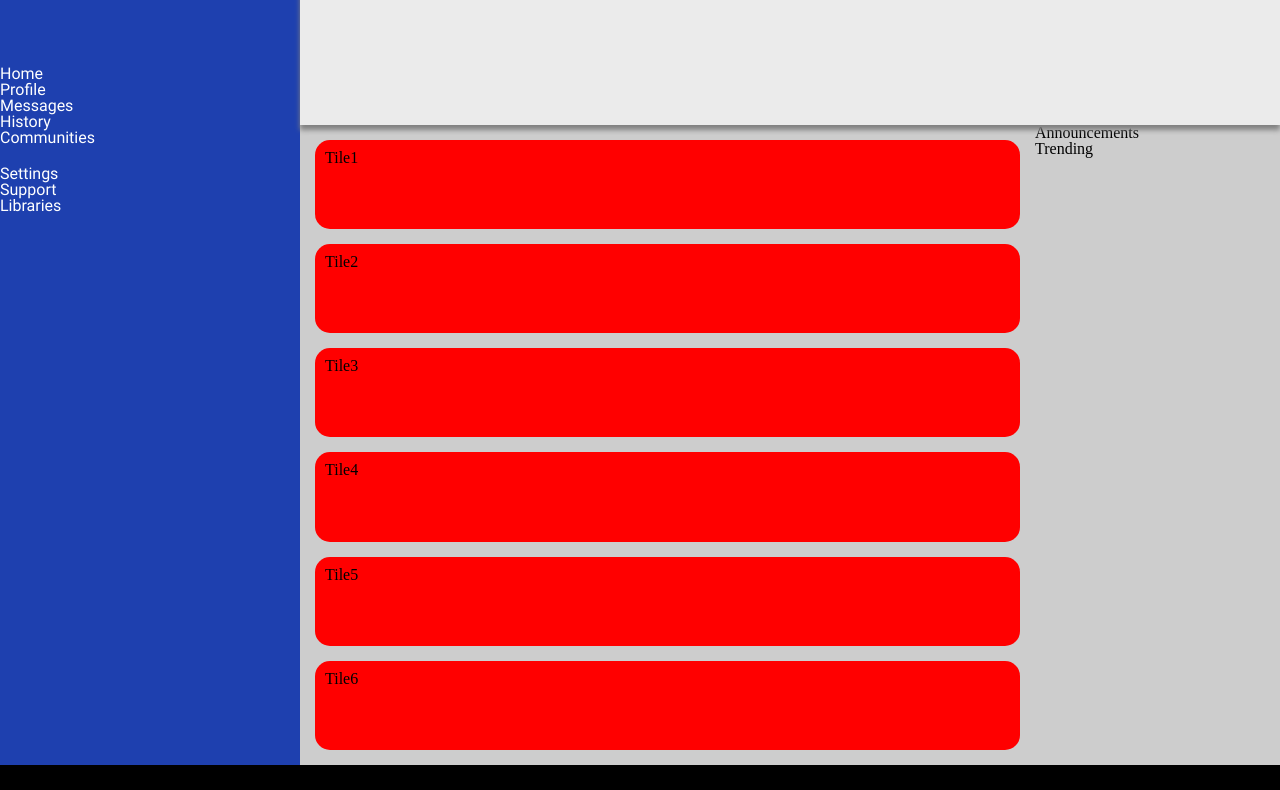
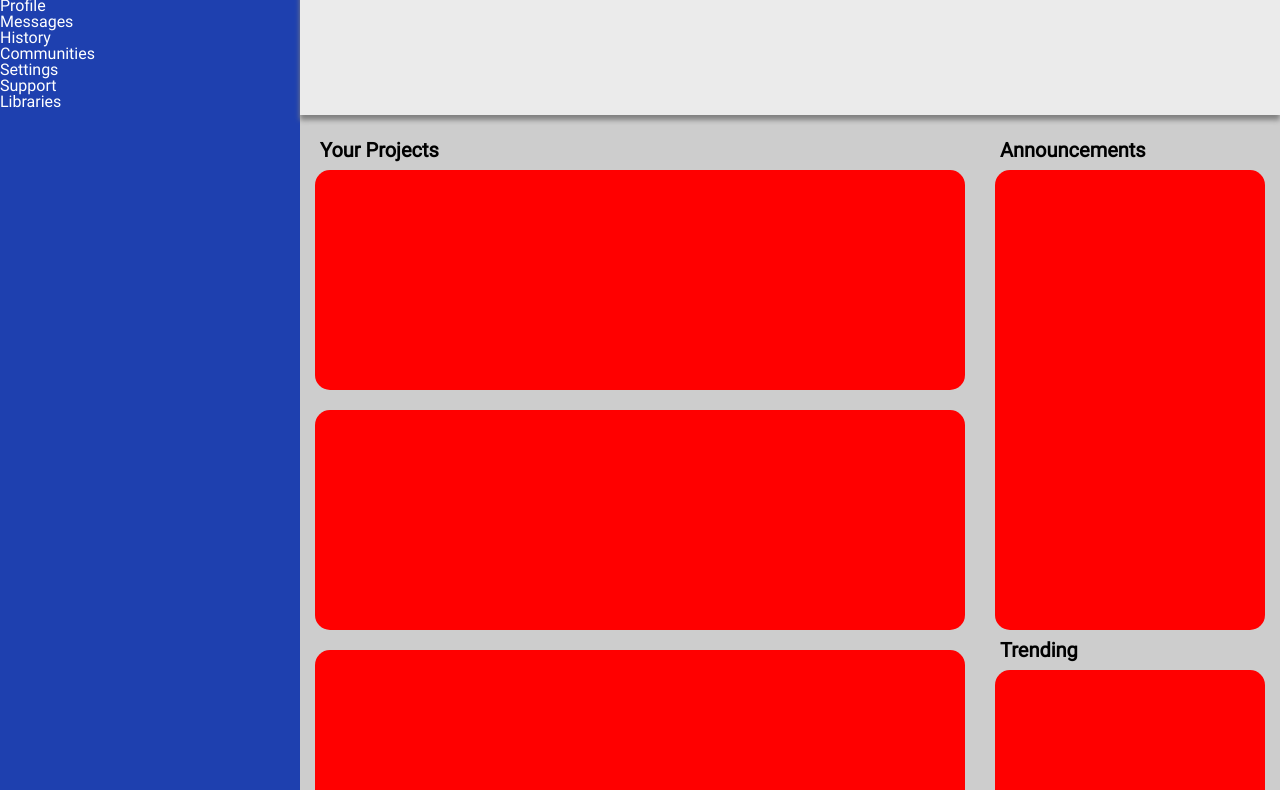
Before and after one commit to BlueVelocity/admin_dashboard, a plain HTML site: page index.html in a window 1280 px wide. Shown: the part 35-825 px from the top of the page. Before the commit the page ends 800 px from the top, so only its background shows below. Drawn offline with Linux system fonts and the light colour scheme.

Commit message:
Size content section dynamically for pc screens

```diff
--- a/index.html
+++ b/index.html
@@ -31,17 +31,30 @@
         </form>
     </div>
     <div class="content">
-        <div class="projects">
-            <div class="tile">Tile1</div>
-            <div class="tile">Tile2</div>
-            <div class="tile">Tile3</div>
-            <div class="tile">Tile4</div>
-            <div class="tile">Tile5</div>
-            <div class="tile">Tile6</div>
+        <div class="projects-container">
+            <h2>Your Projects</h2>
+            <div class="projects">
+                <div class="tile"></div>
+                <div class="tile"></div>
+                <div class="tile"></div>
+                <div class="tile"></div>
+                <div class="tile"></div>
+                <div class="tile"></div>
+            </div>
         </div>
-        <div class="notification">
-            <div class="tile">Announcements</div>
-            <div class="tile">Trending</div>
+        <div class="notification-container">
+            <div class="announcements">
+                <h2>Announcements</h2>
+                <div class="tile">
+
+                </div>
+            </div>
+            <div class="trending">
+                <h2>Trending</h2>
+                <div class="tile">
+
+                </div>
+            </div>
         </div>
     </div>
 </body>
--- a/style.css
+++ b/style.css
@@ -83,31 +83,42 @@ table {
 
 /* PAGE STYLING */
 
+* {
+    box-sizing: border-box;
+}
+
 html {
     display: flex;
     justify-content: center;
-    width: 100vw;
-    height: 100vh;
     background-color: black;
 }
 
 body {
     display: grid;
     grid-template-columns: 300px 4fr;
-    grid-template-rows: repeat(5, 1fr);
+    grid-template-rows: 150px repeat(4, 1fr);
     width: min(100vw, 1400px);
     height: 100%;
+    min-height: 100vh;
 }
 
 p,
-span{
+span,
+h1,
+h2,
+h3 {
     font-family: 'roboto';
+}
+
+h2 {
+    font-size: 20px;
+    font-weight: bold;
+    margin: 10px 5px;
 }
 
 /* SIDEBAR (LEFT) */
 
 .sidebar {
-    display: grid;
     grid-template-columns: 1fr;
     grid-template-rows: repeat(3, 100px);
     grid-column: 1 / 2;
@@ -136,32 +147,47 @@ span{
     grid-column: 2 / 3;
     grid-row: 2 / 6;
     grid-template-columns: 3fr 1fr;
-    grid-template-rows: repeat(6, 1fr);
     background-color: rgb(205, 205, 205);
 }
 
+.projects-container {
+    grid-column: 1 / 2;
+    display: flex;
+    flex-direction: column;
+    padding: 15px;
+}
+
 .projects {
-    grid-column: 1 / 2;
-    grid-row: 1 / 7;
     display: grid;
     grid-template-columns: repeat(auto-fit, minmax(350px, 1fr));
-    gap: 15px;
+    grid-auto-rows: 220px;
+    gap: 20px;
 }
 
-.projects .tile {
-    background-color: red;
-    padding: 10px;
-    border-radius: 15px;
+.notification-container {
+    grid-column: 2 / 3;
+    display: flex;
+    flex-direction: column;
+    padding: 15px;
+    min-width: 300px;
 }
 
-.notifications {
-    grid-column: 2 / 3;
-    grid-row: 1 / 6;
+.announcements,
+.trending {
+    height: min(50%, 500px);
+    display: flex;
+    flex-direction: column;
+}
+
+.notification-container .tile {
+    height: 100%;
+    width: 100%;
 }
 
 /* COMBINATION */
 
-.projects,
-.notifications {
-    padding: 15px;
+.notification-container .tile,
+.projects .tile {
+    border-radius: 15px;
+    background-color: red;
 }
```
